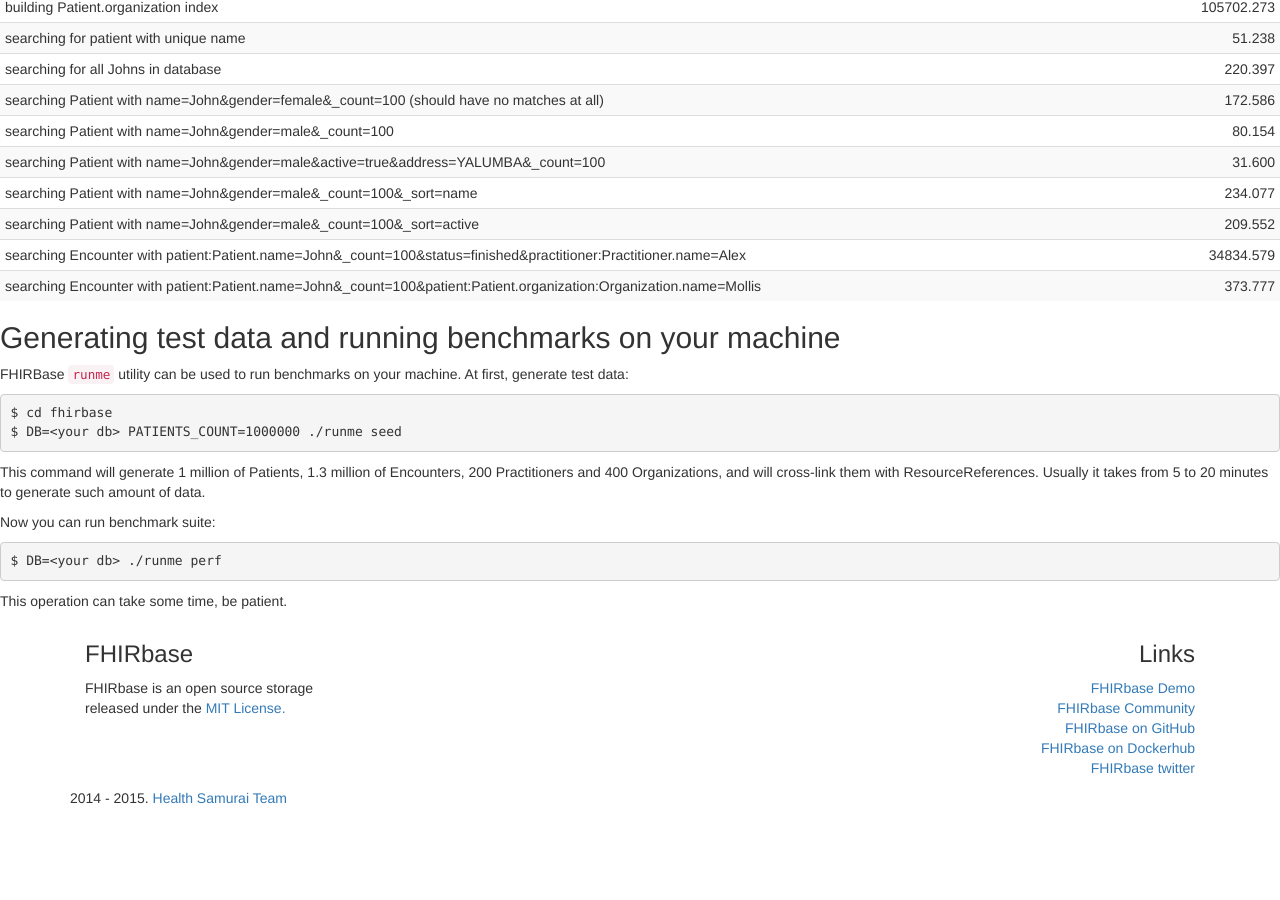
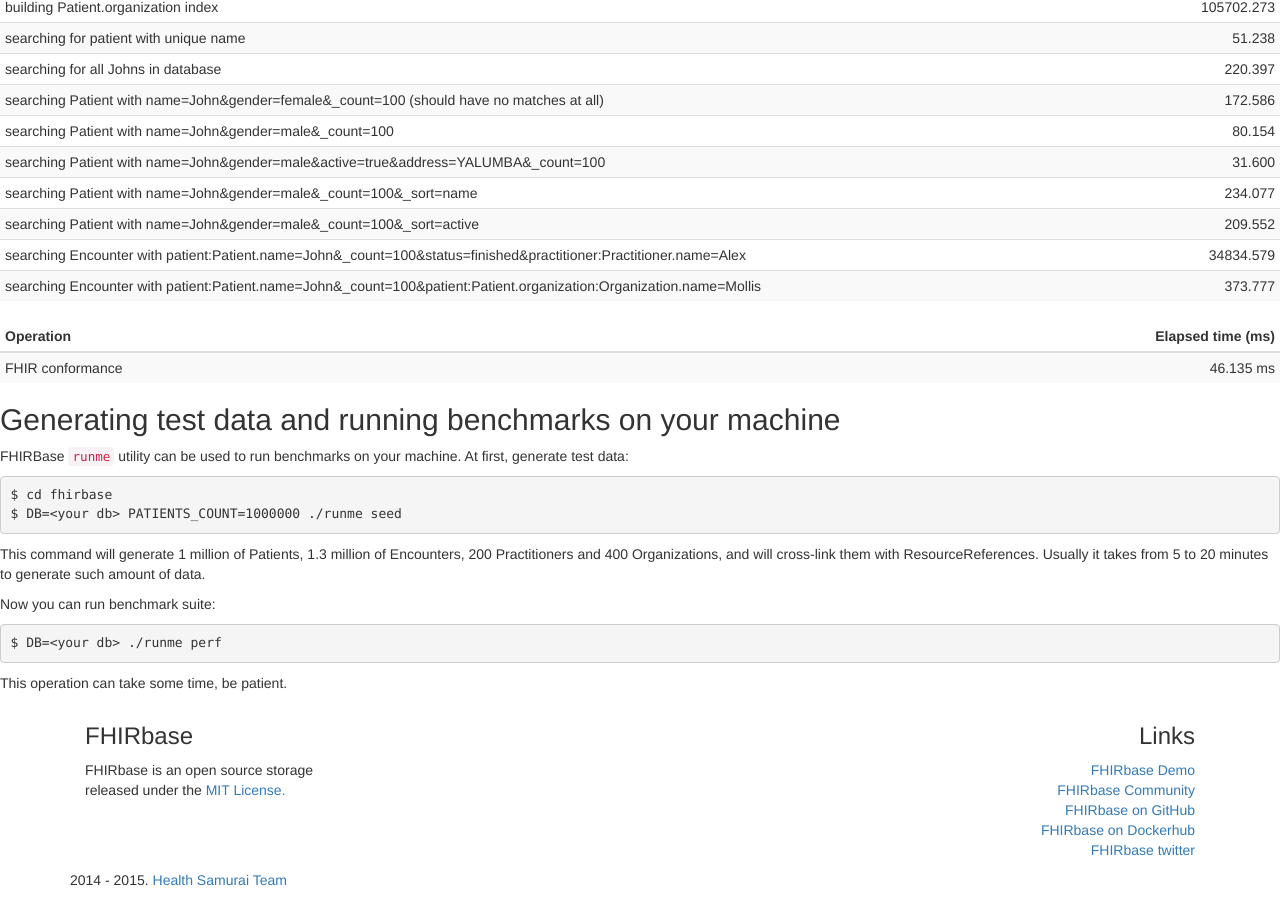
Before and after one commit to fhirbase/fhirbase.github.io, a Jekyll site: the page built from _docs/performance.md, in a window 1280 px wide and 900 px high, scrolled down 911 px. Built offline with Jekyll 4.4.1, drawn with Linux system fonts in a browser that asks for light colours; nearby versions of some CDN libraries; library files that are not in the unit come from our copies; comment, search, counter and statistics services are not loaded; before the commit the page ends 1729 px from its top, so only the background shows below that.

Commit message:
add stub table for new performance statistics

```diff
--- a/_docs/performance.md
+++ b/_docs/performance.md
@@ -34,6 +34,12 @@
 |---------------------------------------------------------------------------------------------------------------------|-------------------|
 {: .table .table-condensed .table-benchmark .table-striped }
 
+| Operation                                                                                                           | Elapsed time (ms)      |
+|---------------------------------------------------------------------------------------------------------------------+-----------------------:|{% for operation in site.data.performance2.operations %}
+| {{ operation.description }} | {{ operation.time }} |{% endfor %}
+|---------------------------------------------------------------------------------------------------------------------|-------------------|
+{: .table .table-condensed .table-benchmark .table-striped }
+
 ## Generating test data and running benchmarks on your machine
 
 FHIRBase `runme` utility can be used to run benchmarks on your
```
